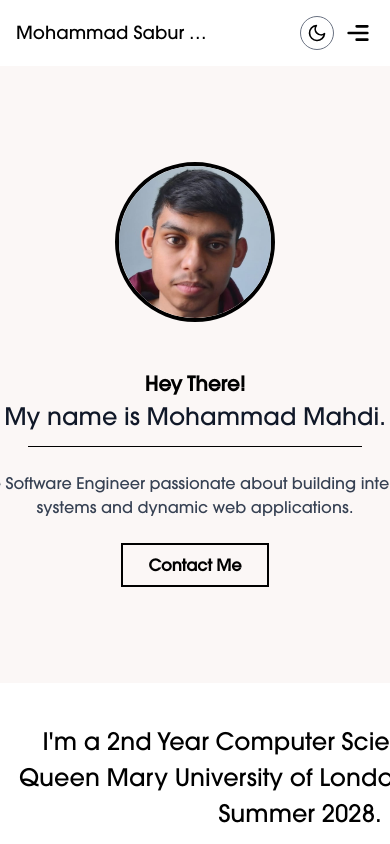
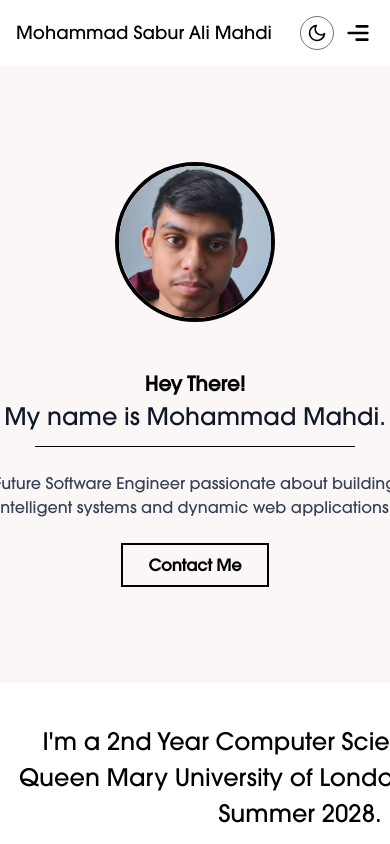
Before and after one commit to MohammadMahdi10/Mohammad-Portfolio-Website, a React (Vite) app: page / in a window 390 px wide. Shown: the top 844 px of the page. Built offline with nearby package versions, Linux system fonts and the light colour scheme.

Commit message:
Fixed about section on mobile devices

```diff
--- a/src/components/Intro.jsx
+++ b/src/components/Intro.jsx
@@ -17,24 +17,28 @@ const Intro = ({ openContactForm }) => {
           <div className="max-w-lg text-center md:text-left">
             <h1 className="text-xl font-semibold md:text-[1.2rem] md:font-normal">Hey There!</h1>
 
-            <h1 className="text-[1.5rem] md:text-[2.25rem] font-medium text-gray-900 dark:text-white md:w-[50rem]">My name is Mohammad Mahdi.</h1>
+            <h1 className="text-[1.5rem] md:text-[2.25rem] font-medium text-gray-900 dark:text-white w-120 md:w-[50rem]">
+              My name is Mohammad Mahdi.
+            </h1>
+
 
             <hr className="mt-3 dark:border-white mx-auto md:mx-0 w-2/3 md:w-[37.5rem]"/>
 
-            <p className="mt-6 text-gray-700 dark:text-gray-300 w-[31.25rem] md:w-[51rem] text-base md:text-[1rem]">
+            <p className="mt-6 text-gray-700 dark:text-gray-300 w-full md:w-[51rem] text-base md:text-[1rem]">
               Future Software Engineer passionate about building intelligent systems and dynamic web applications.
             </p>
 
-            <button onClick={openContactForm} className="mt-6 px-6 py-2 text-black cursor-pointer transition-all border-[0.16rem] w-37 h-11
-            hover:bg-black hover:text-white duration-300 hover:border-black dark:hover:bg-white dark:hover:text-black
-            dark:text-white font-semibold dark:hover:border-white hover:border-black">
+            <button
+              onClick={openContactForm}
+              className="mt-6 px-6 py-2 text-black cursor-pointer transition-all border-[0.16rem] w-37 h-11
+              hover:bg-black hover:text-white duration-300 hover:border-black dark:hover:bg-white dark:hover:text-black
+              dark:text-white font-semibold dark:hover:border-white hover:border-black">
               Contact Me
             </button>
           </div>
         </div>
       </div>
     </div>
-
   )
 }
 
--- a/src/components/Navbar.jsx
+++ b/src/components/Navbar.jsx
@@ -15,7 +15,7 @@ const Navbar = ({theme, setTheme, contactFormOpen, openContactForm, closeContact
     <div className='flex justify-between items-center px-4 sm:px-12 lg:px-24 xl:px-20 py-4 sticky top-0 z-50 backdrop-blur-x1 font-medium
     bg-white dark:bg-gray-900'>
 
-      <h1 className="max-w-[200px] sm:max-w-none truncate sm:whitespace-nowrap text-lg sm:text-2xl font-medium text-black dark:text-white">
+      <h1 className="max-w-[300px] sm:max-w-none truncate sm:whitespace-nowrap text-lg sm:text-2xl font-medium text-black dark:text-white">
         <a href="#Home">Mohammad Sabur Ali Mahdi</a>
       </h1>
 
```
